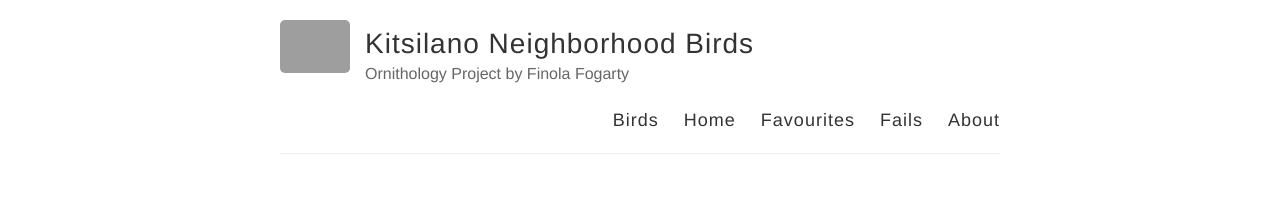
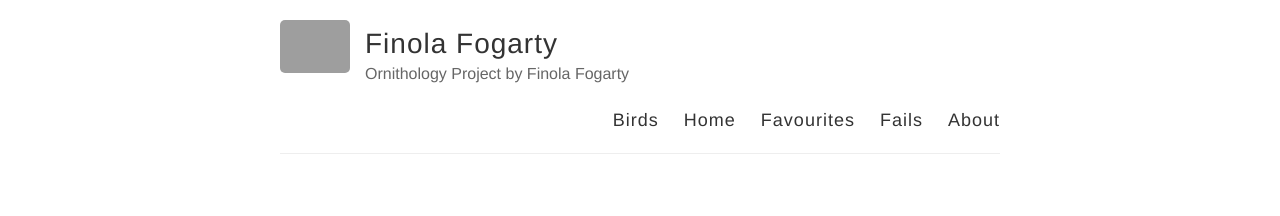
Before and after one commit to finolafogarty/Finola, a Jekyll site: the page built from index.html, in a window 1280 px wide. Shown: the top 216 px of the page. Built offline with Jekyll 4.4.1, drawn with Linux system fonts in a browser that asks for light colours; grey boxes are pictures that could not be loaded.

Commit message:
Update _config.yml

```diff
--- a/_config.yml
+++ b/_config.yml
@@ -3,7 +3,7 @@
 #
 
 # Name of your site (displayed in the header)
-name: Kitsilano Neighborhood Birds
+name: Finola Fogarty
 
 # Short bio or description (displayed in the header)
 description: Ornithology Project by Finola Fogarty
```
